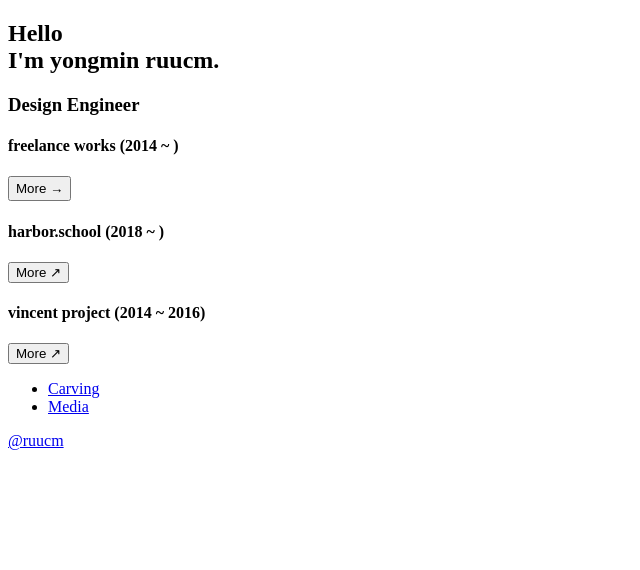
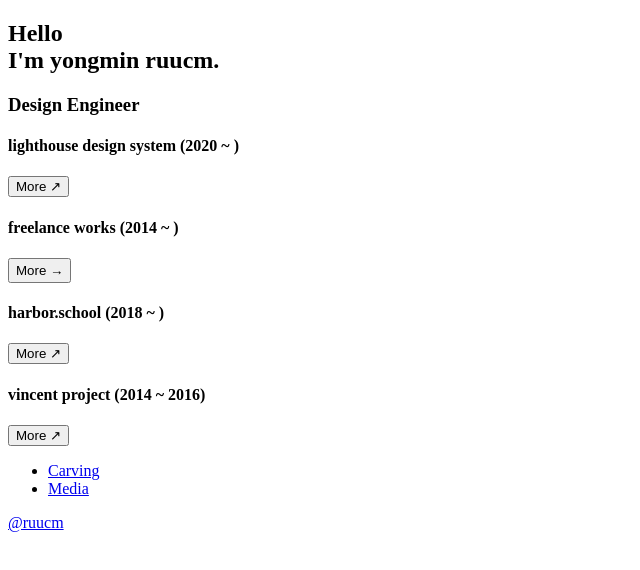
Before and after one commit to ruucm/ruucm.github.io, a Next.js app: page / in a window 1280 px wide. Shown: the top 570 px of the page, without its empty margins (0-640 px from the left). Built offline with nearby package versions, Linux system fonts and the light colour scheme.

Commit message:
update card

```diff
--- a/pages/index.js
+++ b/pages/index.js
@@ -10,6 +10,11 @@ export default function Home() {
         I'm yongmin ruucm.
       </h2>
       <h3>Design Engineer</h3>
+      <Card
+        title="lighthouse design system"
+        duration="2020 ~ "
+        outlink="https://lighthouse.harbor.school"
+      />
       <Card
         title="freelance works"
         duration="2014 ~ "
```
